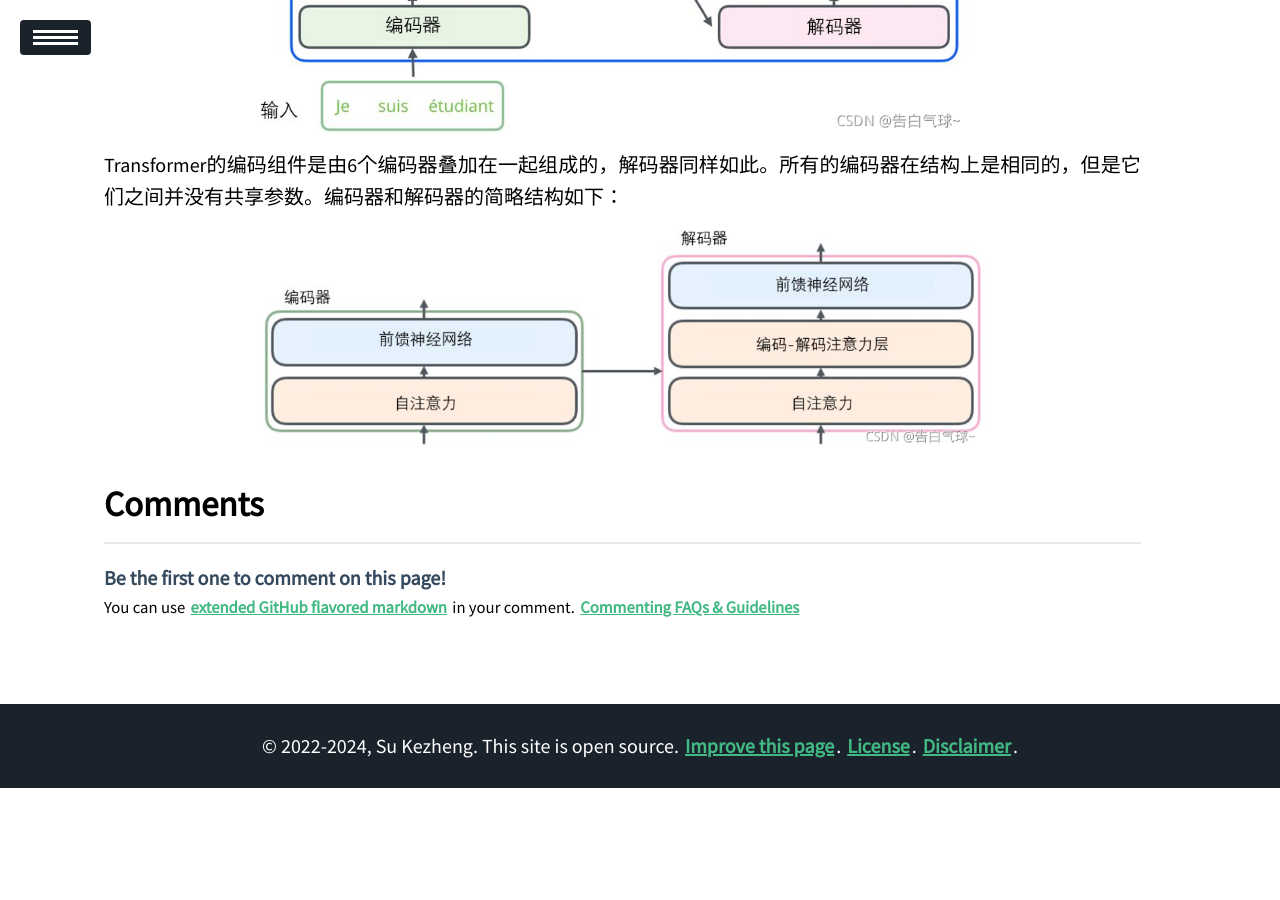
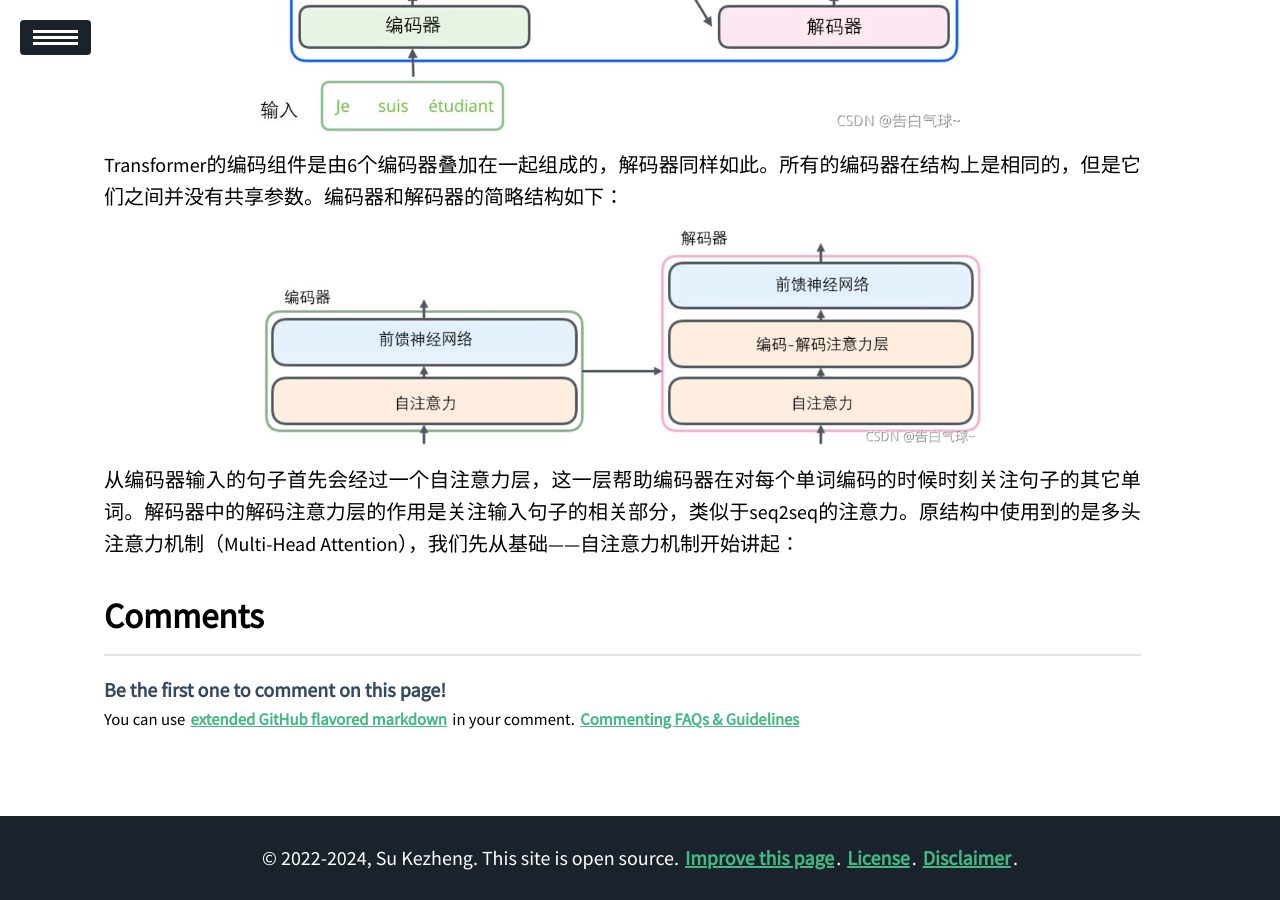
Before and after one commit to ssskz/ssskz.github.io, a Jekyll site: the page built from _posts/2024-5-29-Transformer.md, in a window 1280 px wide and 900 px high, scrolled down 2424 px. Built offline with Jekyll 4.4.1, drawn with Linux system fonts in a browser that asks for light colours; our own code applies the rules of GitHub Pages for plain Markdown files; a script that is not in the unit is left out; before the commit the page ends 3212 px from its top, so only the background shows below that.

Commit message:
1
Signed-off-by: ssskz <12497590+ssskz@user.noreply.gitee.com>

```diff
--- a/_posts/2024-5-29-Transformer.md
+++ b/_posts/2024-5-29-Transformer.md
@@ -37,3 +37,5 @@ Transformer架构引入了**自注意力机制**（self-attention mechanism）
 Transformer的编码组件是由6个编码器叠加在一起组成的，解码器同样如此。所有的编码器在结构上是相同的，但是它们之间并没有共享参数。编码器和解码器的简略结构如下：
 
 <img src="https://ssskz.github.io/materials/自然语言处理/decoder.png" width="70%">
+
+从编码器输入的句子首先会经过一个自注意力层，这一层帮助编码器在对每个单词编码的时候时刻关注句子的其它单词。解码器中的解码注意力层的作用是关注输入句子的相关部分，类似于seq2seq的注意力。原结构中使用到的是多头注意力机制（Multi-Head Attention），我们先从基础——自注意力机制开始讲起：
```
